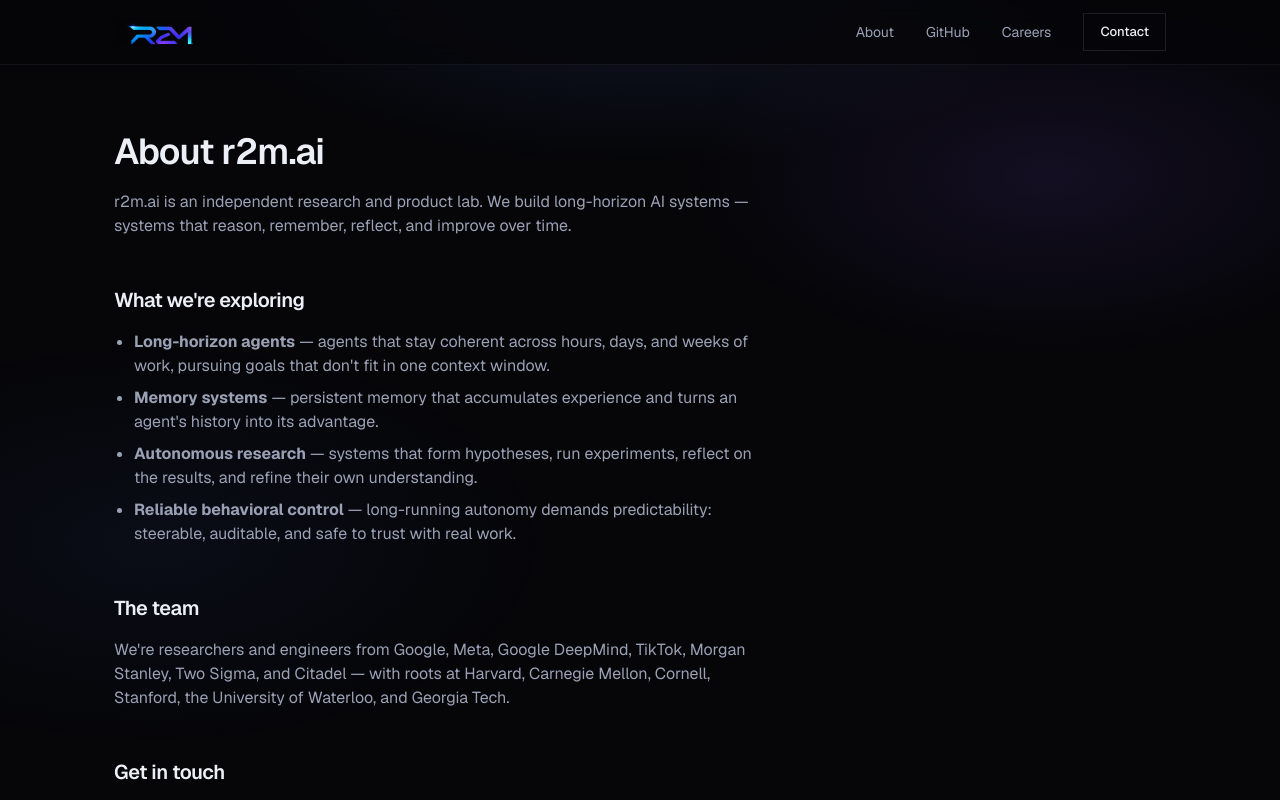
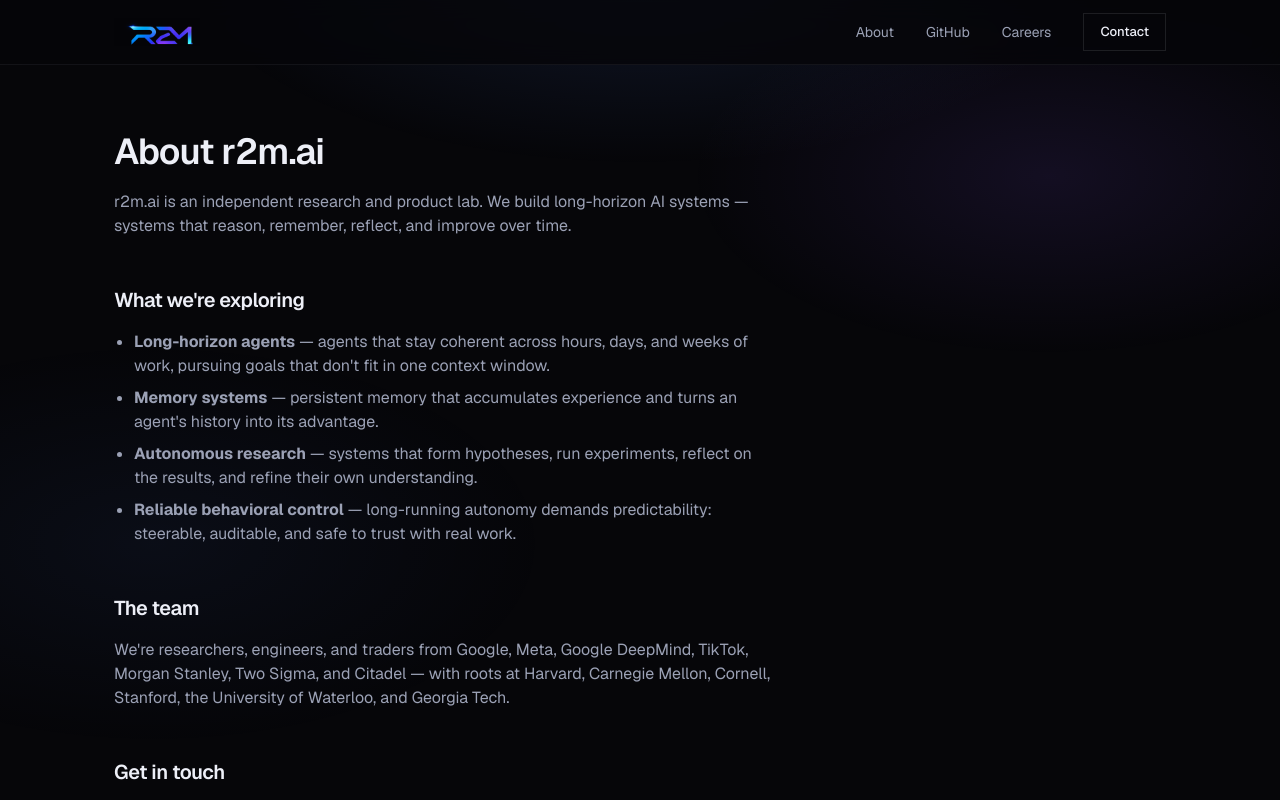
Before and after one commit to r2m-ai/r2m-site, a Next.js app: page /about in a window 1280 px wide. Shown: the top 800 px of the page. Built offline with nearby package versions, Linux system fonts and the light colour scheme.

Commit message:
Team heading: researchers, engineers, traders

```diff
--- a/src/app/about/page.mdx
+++ b/src/app/about/page.mdx
@@ -24,9 +24,10 @@
 
 ## The team
 
-We're researchers and engineers from Google, Meta, Google DeepMind, TikTok,
-Morgan Stanley, Two Sigma, and Citadel — with roots at Harvard, Carnegie
-Mellon, Cornell, Stanford, the University of Waterloo, and Georgia Tech.
+We're researchers, engineers, and traders from Google, Meta, Google DeepMind,
+TikTok, Morgan Stanley, Two Sigma, and Citadel — with roots at Harvard,
+Carnegie Mellon, Cornell, Stanford, the University of Waterloo, and Georgia
+Tech.
 
 ## Get in touch
 
--- a/src/app/page.tsx
+++ b/src/app/page.tsx
@@ -124,7 +124,7 @@
               Our team
             </p>
             <h2 className="mx-auto mt-6 max-w-[30ch] text-balance text-[clamp(22px,3vw,32px)] font-semibold tracking-tight">
-              Built by researchers and engineers from
+              Built by researchers, engineers, traders from
             </h2>
           </Reveal>
           <Reveal className="[transition-delay:150ms]">
```
